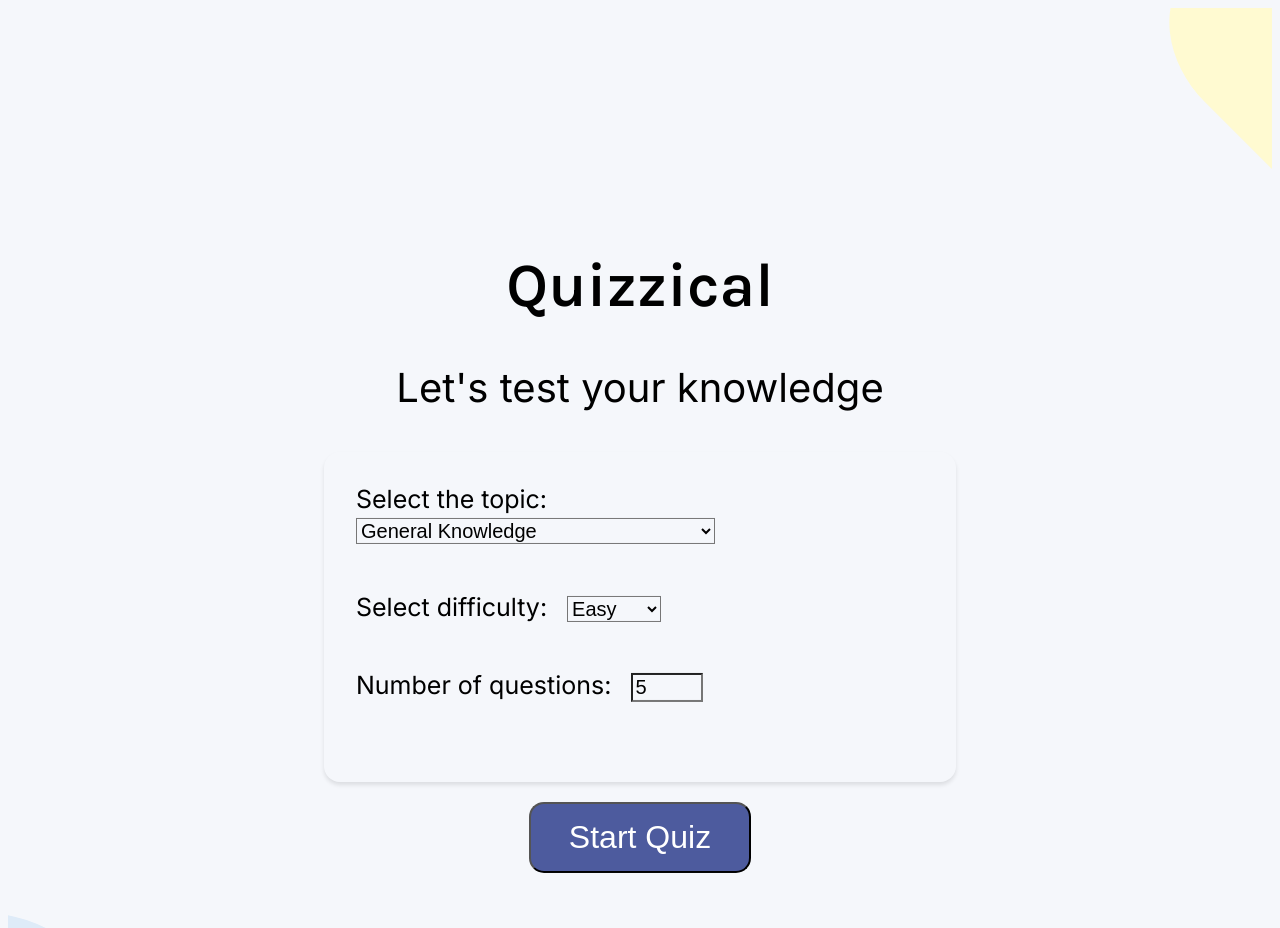
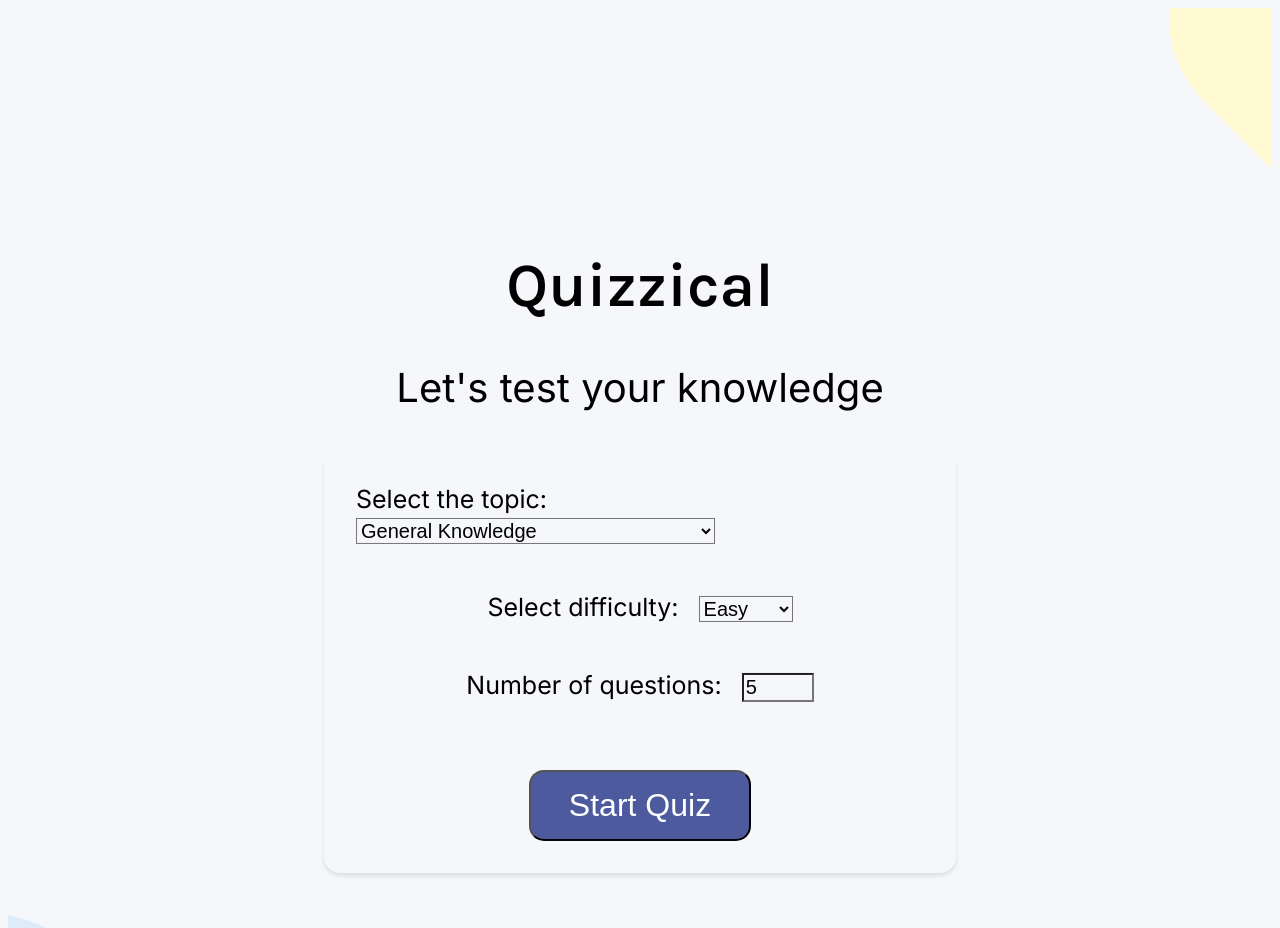
Before and after one commit to BlakeMack/quiz-app-react, a React (Vite) app: page / in a window 1280 px wide. Shown: the top 928 px of the page. Built offline with nearby package versions, Linux system fonts and the light colour scheme.

Commit message:
placed start quiz button within form in order to be handled by the on submit sythentic react event handler

```diff
--- a/src/App.css
+++ b/src/App.css
@@ -17,6 +17,9 @@ body {
     box-shadow: 0 3px 4px rgb(0 0 0 / 10%);
     padding: 2rem;
     text-align: left;
+    display: flex;
+    flex-direction: column;
+    align-items: center;
 }
 
 .form-option {
--- a/src/App.jsx
+++ b/src/App.jsx
@@ -26,7 +26,7 @@ function App() {
   console.log(quizFormData.difficulty)
   console.log(quizFormData.amount)
 
-
+  // generate quizdata from a get request made to the OTDB quiz api, using user submitted form data
   useEffect(() => {
     if (start) {
       fetch(`https://opentdb.com/api.php?amount=${quizFormData.amount}&category=${quizFormData.topic}&difficulty=${quizFormData.difficulty}&type=multiple`)
@@ -93,12 +93,10 @@ function App() {
     })
   }
 
-  // determine why this handle submit is being used
-  function handleSubmit(event) {
+  // prevent the page from refreshing if form submission is triggerred
+  // triggers the useffect to generate form data, by setting the start state to true
+  function handleQuizStart(event) {
     event.preventDefault();
-  }
-
-  function handleStartQuiz () {
     setStart(true)
   }
 
@@ -176,7 +174,7 @@ function App() {
   });
 
 
-  // no fixed height for the html elements rendered when the quiz is false
+  // no fixed height for the html elements rendered when the quiz information is rendered
   // a fixed height is added when the quiz has not started, which means the html form is being rendered
   const styles = {
     height: start ? "" : "1000px"
@@ -191,11 +189,10 @@ function App() {
 
       <div className='background-paint-yellow'></div>
       <div className='background-paint-blue'></div>
-      {/* if the quiz has started, evaluate the or expression. render quiz elements if they are available, if not render the loading quiz html element. if the quiz has not started, render the start jsx component */}
-      {start ? quizElements || <h1 className='loading'>Loading Quiz...</h1> : < Start handleClick={handleStartQuiz} handleChange={handleChange} handleSubmit={handleSubmit} value={quizFormData}/>}
-      {/* Render the CheckAnswers button component */}
+      {/* if the quiz has started, evaluate the or expression. render quiz elements if they are available, if not render the loading quiz html element.
+      If the quiz has not started, render the start jsx component */}
+      {start ? quizElements || <h1 className='loading'>Loading Quiz...</h1> : < Start handleChange={handleChange} handleSubmit={handleQuizStart} value={quizFormData}/>}
       {start && <CheckAnswers isScored={isScored} checkAnswers={checkAnswers} />}
-      {/* Render the PlayAgainSection component */}
       <PlayAgain isScored={isScored} score={score} quizData={quizData} playAgain={playAgain} />
     </div>
   )
--- a/src/components/Start.jsx
+++ b/src/components/Start.jsx
@@ -41,11 +41,10 @@ export default function Start (props) {
       </div>
       <div className="form-option">
       <label htmlFor="amount">Number of questions:</label>
-        <input type="number" min={5} max={50} name="amount" id="amount" value={props.value.amount} onChange={props.handleChange} />
+        <input type="number" min={5} max={20} name="amount" id="amount" value={props.value.amount} onChange={props.handleChange} />
       </div>
+      <button className="btn-start">Start Quiz</button>
     </form>
-
-    <button className="btn-start" onClick={props.handleClick}>Start Quiz</button>
   </div>
   )
 }
```
